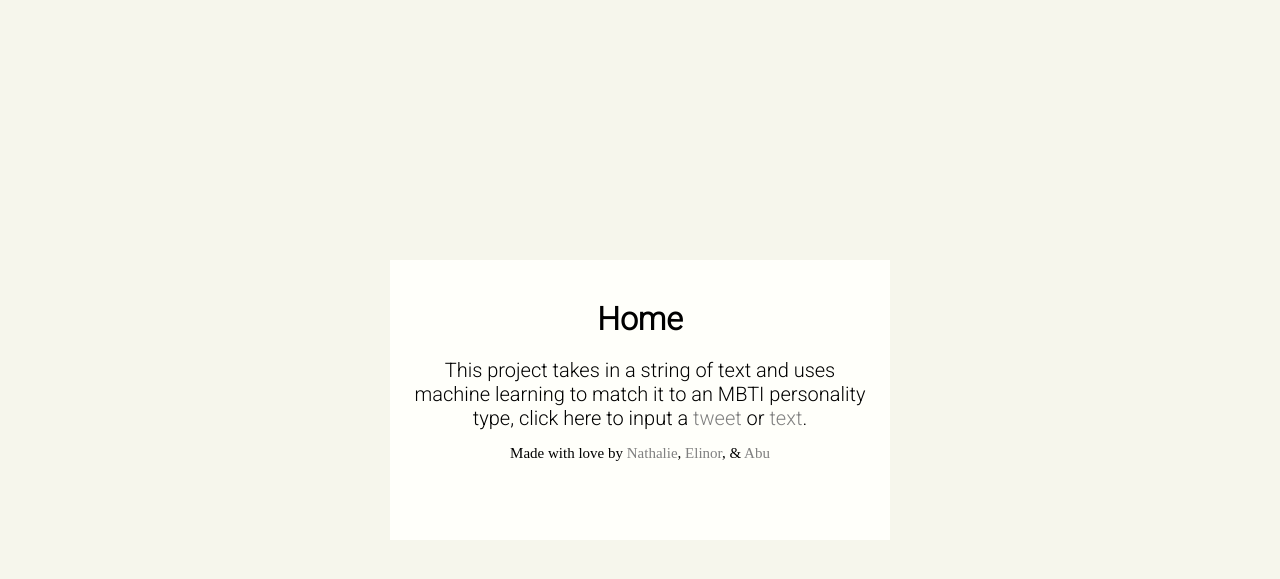
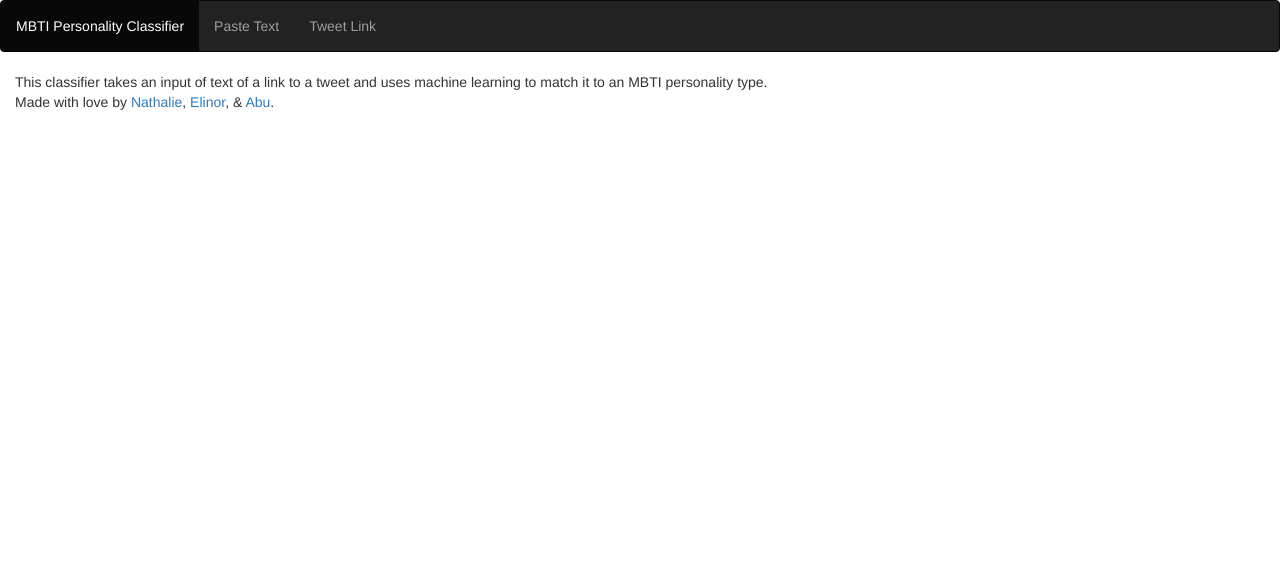
Before and after one commit to Nathalie-Elinor-Abu/mais-hacks-2020, a Flask app: page / in a window 1280 px wide. Shown: the top 579 px of the page. Run offline with Flask 2, Linux system fonts and the light colour scheme; some libraries are stand-ins or nearby versions; some web fonts are replaced.

Commit message:
bootstrapping

```diff
--- a/application/templates/index.html
+++ b/application/templates/index.html
@@ -1,21 +1,32 @@
 <!DOCTYPE html>
-<html>
+<html lang="en">
 <head>
-<link type="text/css" rel="stylesheet" href="{{ url_for('static', filename='styles.css') }}">
+  <title>MBTI Text Classifier</title>
+  <meta charset="utf-8">
+  <meta name="viewport" content="width=device-width, initial-scale=1">
+  <!-- <link type="text/css" rel="stylesheet" href="{{ url_for('static', filename='styles.css') }}"> -->
+  <link rel="stylesheet" href="https://maxcdn.bootstrapcdn.com/bootstrap/3.4.1/css/bootstrap.min.css">
+  <script src="https://ajax.googleapis.com/ajax/libs/jquery/3.5.1/jquery.min.js"></script>
+  <script src="https://maxcdn.bootstrapcdn.com/bootstrap/3.4.1/js/bootstrap.min.js"></script>
 </head>
-  <div class="card">
-    <h1 class="h1_home">Home</h1>
-      <div>
-        <div class="about_writing">
-          This project takes in a string of text and uses machine learning to match it to an MBTI personality type,
-          click here to input a <a href="{{ url_for('twitter') }}">tweet</a> or <a href="{{ url_for('text') }}">text</a>.
+    <div class="navbar navbar-inverse">
+      <ul class="nav navbar-nav navbar-static-top" role="tablist">
+        <li class="active"><a href="{{ url_for('about') }}">MBTI Personality Classifier</a></li>
+        <li><a href="{{ url_for('text') }}">Paste Text</a></li>
+        <li><a href="{{ url_for('twitter') }}">Tweet Link</a></li>
+      </ul>
     </div>
-            <p class="about_outputtext">
+
+    <div class="container-fluid">
+      This classifier takes an input of text of a link to a tweet and uses machine learning to match it to an MBTI personality type.
+    </div>
+
+    <div class="container-fluid">
+      <p class="">
         Made with love by
         <a href="https://github.com/nredick">Nathalie</a>,
         <a href="https://github.com/elinorpd">Elinor</a>,
-              & <a href="https://github.com/abubakardaud">Abu</a>
+        & <a href="https://github.com/abubakardaud">Abu</a>.
       </p>
     </div>
-      </div>
 </html>
```
Also changed, not shown: application/static/styles.css (+2 -12 lines), application/templates/cp-text.html (+18 -4 lines), application/templates/links.html (+16 -3 lines), application/templates/result.html (+17 -3 lines). Lines whose indentation alone changed are shown as unchanged.
